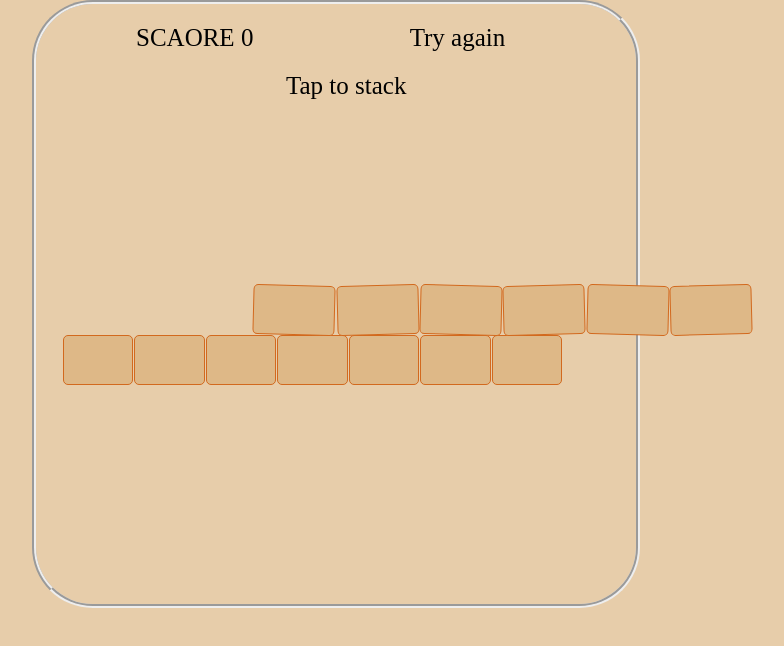
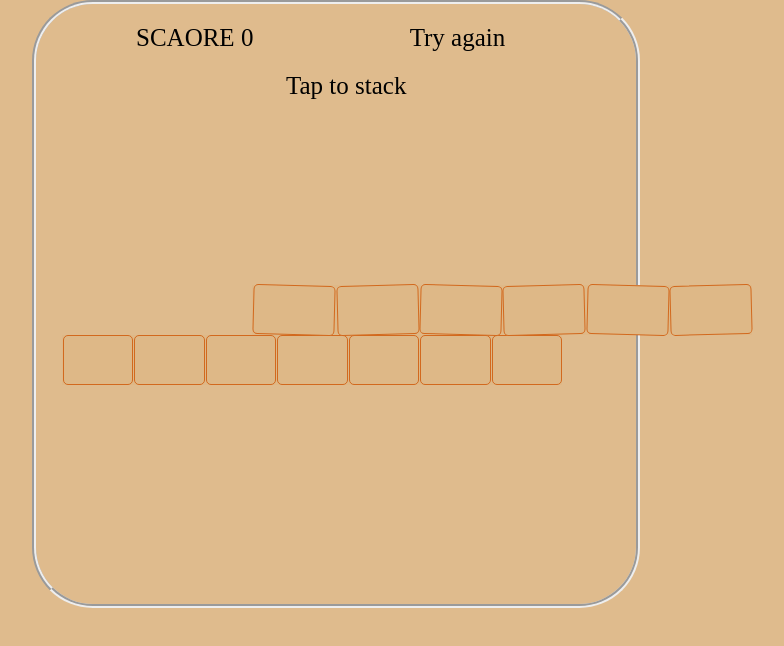
Before and after one commit to raghu-eswar/BlockTower_Game, a plain HTML site: page game.html in a window 1280 px wide. Shown: the whole page, without its empty margins (328-1112 px from the left). Drawn offline with Linux system fonts and the light colour scheme.

Commit message:
Refactored background color.

```diff
--- a/styles.css
+++ b/styles.css
@@ -2,7 +2,7 @@ body {
     margin: 0;
     padding: 0;
     box-sizing: border-box;
-    background-color: rgba(222, 184, 135, 0.7);
+    background-color: rgba(222, 184, 135, 0.95);
     overflow-x: hidden;
 }
 
@@ -17,7 +17,7 @@ body {
 #static-bar {
     width: 500px;
     height: 50px;
-    background-color:  transparent;
+    background-color:  burlywood;
     position: absolute;
     top: 45%;
     left: 50%;
@@ -37,14 +37,14 @@ body {
 #moving-bar {
     width: 400px;
     height: 50px;
-    background-color:  transparent;
+    background-color:  burlywood;
     display: flex;
 }
 
 .stopped-bar {
     width: 400px;
     height: 50px;
-    background-color:  transparent;
+    background-color:  burlywood;
     left: 50%;
     transform: translate(-50%, -50%);
     z-index: 1;
```
